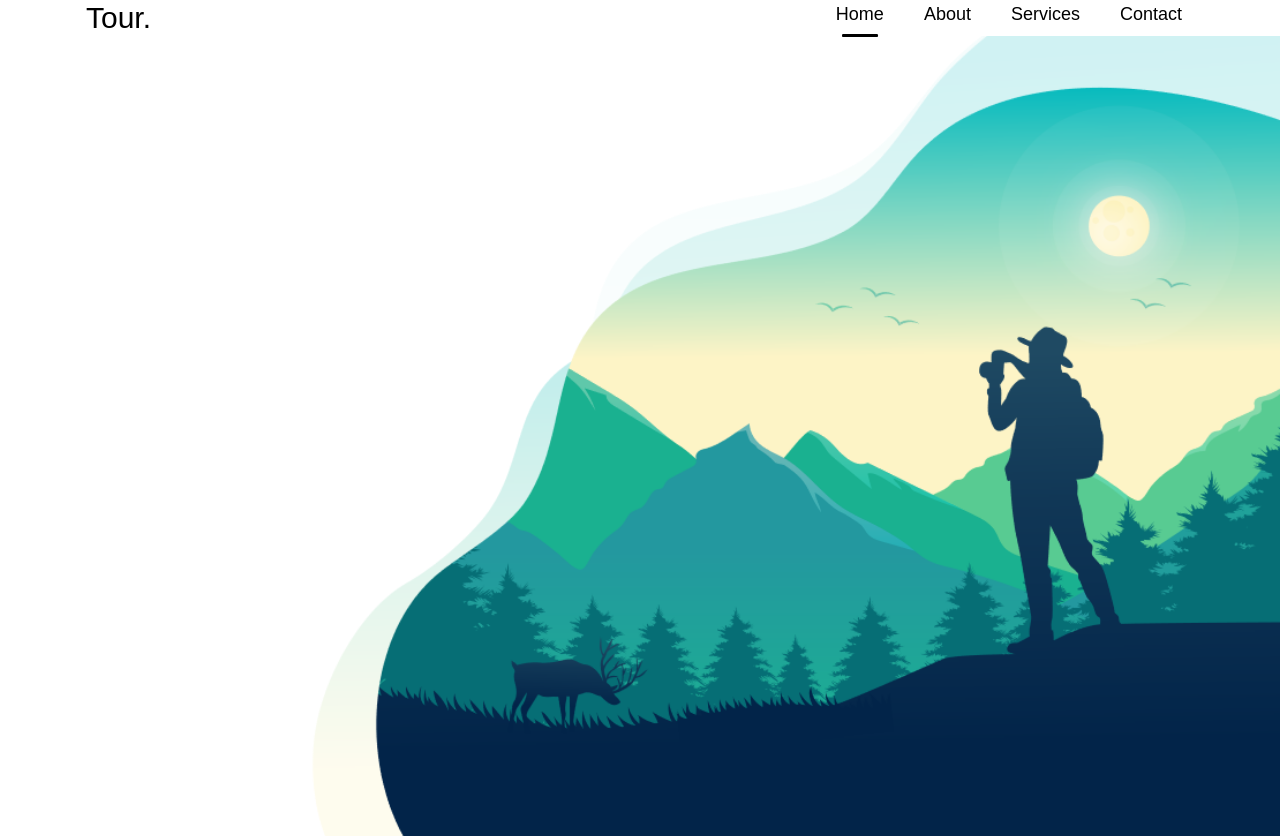
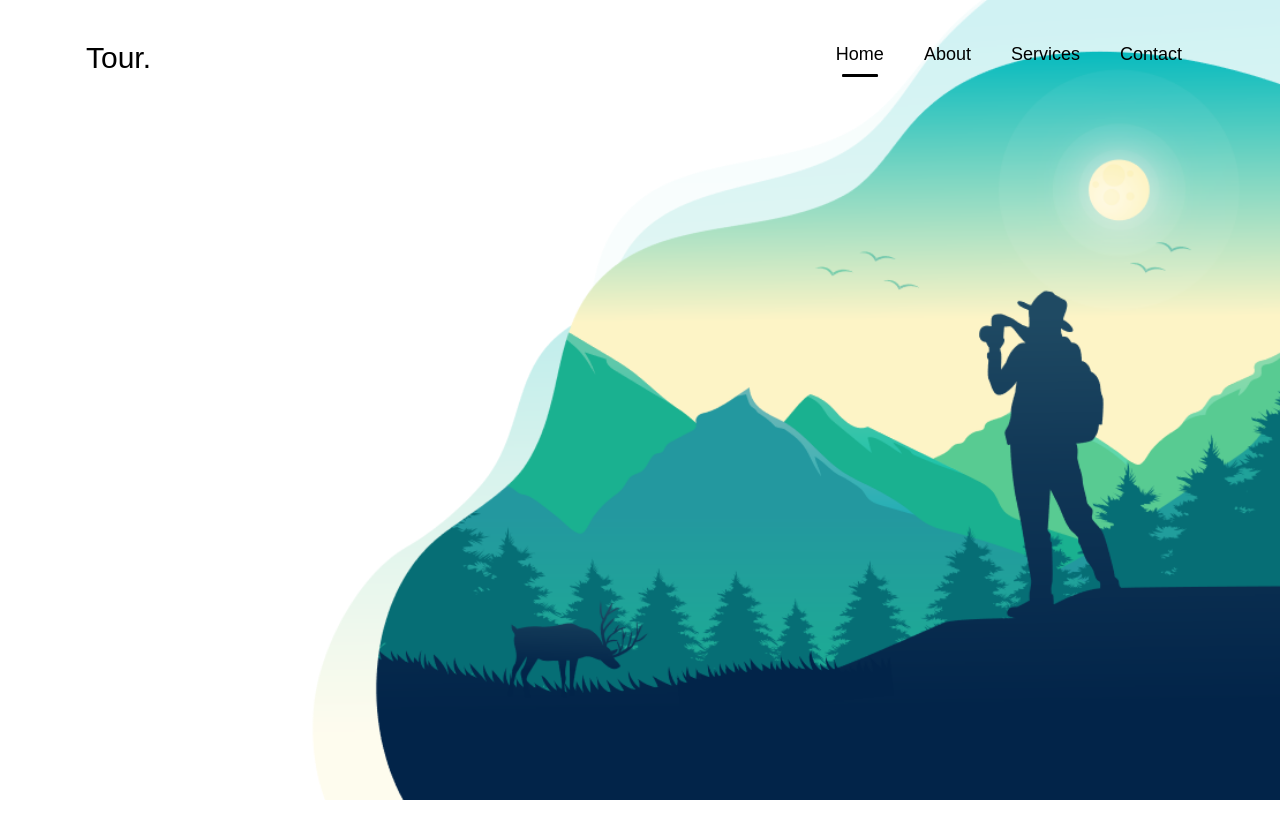
Before and after one commit to shamim888/Tour, a website: page public/index.html in a window 1280 px wide. After the commit the page ends 800 px from the top, so only its background shows below. Drawn offline with Linux system fonts and the light colour scheme.

Commit message:
nav fixed

```diff
--- a/public/index.html
+++ b/public/index.html
@@ -8,7 +8,7 @@
 </head>
 <body>
     <!-- header section start -->
-    <header class="sticky z-50 top-0">
+    <header class="fixed top-0 left-0 w-full py-10">
         <div class="container max-width mx-auto px-4">
             <div class="row">
                 <div class="w-full px-4">
```
Also changed, not shown: src/tailwind.css.
